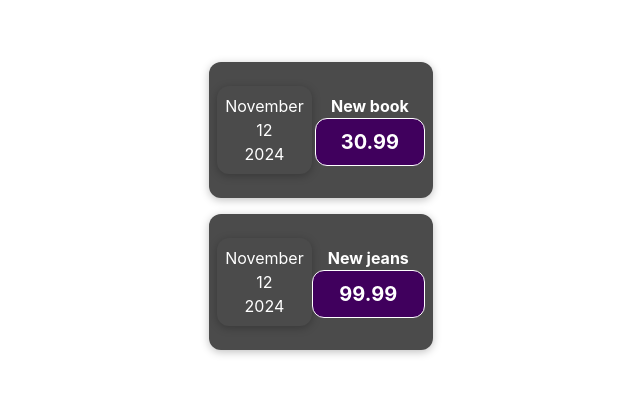
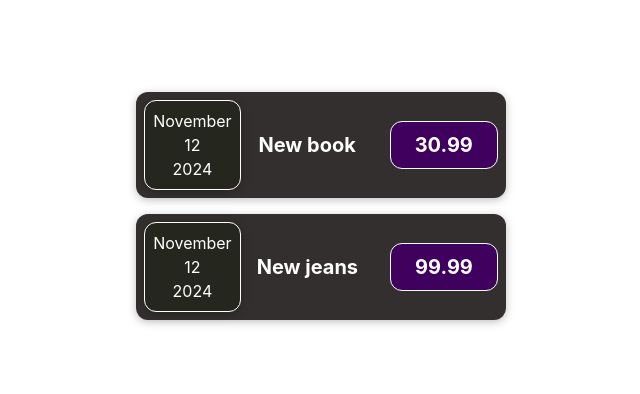
Before and after one commit to sandersoovli/expenses, a React (Vite) app: page / in a window 1280 px wide. Shown: the part 194-588 px from the top of the page, without its empty margins (319-959 px from the left). Built offline with nearby package versions, Linux system fonts and the light colour scheme.

Commit message:
1.Ulesanne

```diff
--- /dev/null
+++ b/src/components/ExpenseDate.css
@@ -0,0 +1,27 @@
+.expense-date {
+    display: flex;
+    flex-direction: column;
+    align-items: center;
+    justify-content: center;
+    background-color: #25271f; /* Darker shade */
+    color: white; /* Text color */
+    border: 1px solid white;
+    border-radius: 12px;
+    padding: 0.5rem;
+    min-width: 4.5rem;
+    min-height: 4.5rem;
+    box-shadow: 0 2px 8px rgba(0, 0, 0, 0.25);
+  }
+.expense-date__month {
+    font-size: 0.75rem;
+    font-weight: bold;
+}
+
+.expense-date__year {
+    font-size: 0.75rem;
+}
+
+.expense-date__day {
+    font-size: 1.5rem;
+    font-weight: bold;
+}
--- a/src/components/ExpenseDate.jsx
+++ b/src/components/ExpenseDate.jsx
@@ -1,4 +1,4 @@
-
+import './ExpenseDate.css';
 function ExpenseDate(props){
     console.log(props);
     const day = props.date.toLocaleString('en-US', {day: '2-digit'})
@@ -7,7 +7,7 @@ function ExpenseDate(props){
 
 
     return (
-        <div className='expense-item'>
+        <div className='expense-date'>
             <div>
                 <div>{month}</div>
                 <div>{day}</div>
--- a/src/components/ExpenseItem.css
+++ b/src/components/ExpenseItem.css
@@ -6,7 +6,7 @@
     padding: 0.5rem;
     margin: 1rem 0;
     border-radius: 12px;
-    background-color: #4b4b4b;
+    background-color: #342f2f;
     color: white;
   }
 
@@ -21,11 +21,11 @@
   }
 
   .expense-item h2 {
-    color: #3a3a3a;
+    color: #ffffff;
     font-size: 1rem;
     flex: 1;
     margin: 0 1rem;
-    color: white;
+    color: rgb(255, 255, 255);
   }
 
   .expense-item_price {
--- a/src/components/ExpenseItem.jsx
+++ b/src/components/ExpenseItem.jsx
@@ -8,7 +8,7 @@ const ExpenseItem = (props) => {
     return (
         <div className='expense-item'>
             <ExpenseDate date={props.data.date}/>
-            <div className='expense-item__description'>
+            <div className='expense-item_description'>
                 <h2>{props.data.title}</h2>
                 <div className='expense-item_price'>{props.data.price}</div>
             </div>
```
Also changed, not shown: src/components/Expenses.css (added, +9 -0 lines).
